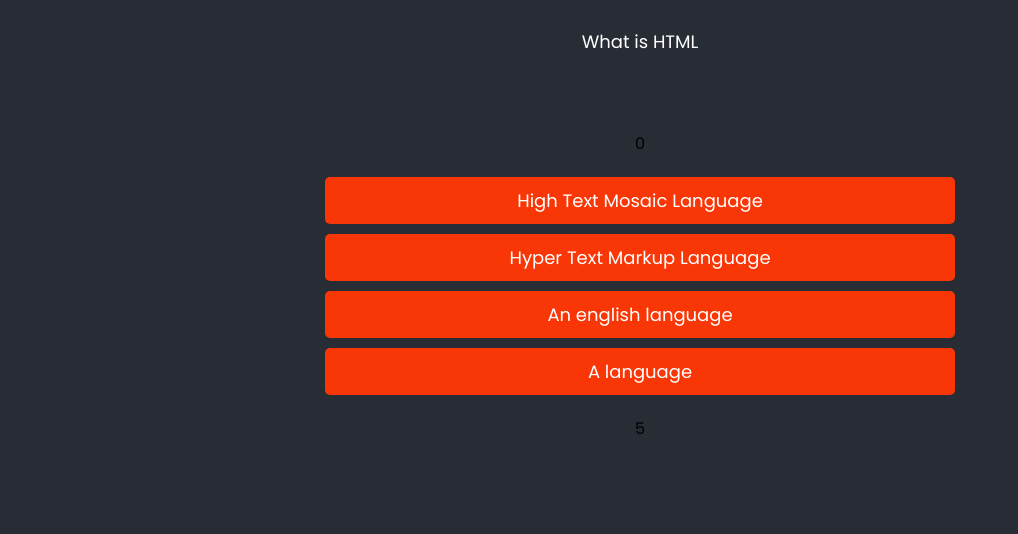
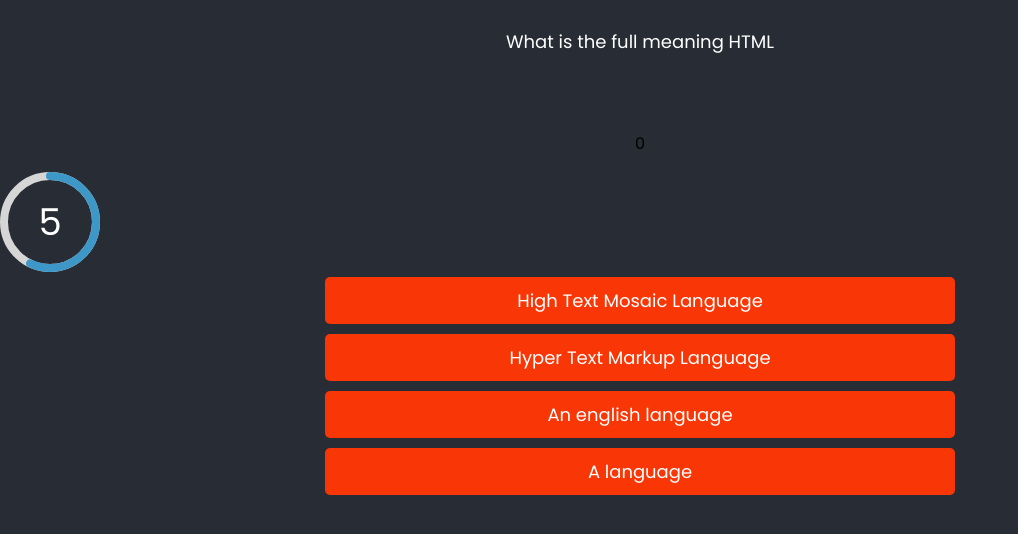
Before and after one commit to SolomonYakubu/quizzify, a React (Create React App) app: page / in a window 1280 px wide. Shown: the top 534 px of the page, without its empty margins (0-1018 px from the left). Built offline with nearby package versions, Linux system fonts and the light colour scheme; a web font is replaced by a local one.

Commit message:
Some changes

```diff
--- a/package.json
+++ b/package.json
@@ -5,6 +5,7 @@
   "dependencies": {
     "cra-template": "1.0.3",
     "react": "^16.13.1",
+    "react-circular-progressbar": "^2.0.3",
     "react-dom": "^16.13.1",
     "react-scripts": "3.4.1"
   },
--- a/src/components/Content.js
+++ b/src/components/Content.js
@@ -32,11 +32,13 @@ const Content = () => {
 		};
 	}, []);
 	if (time === 0) {
-		setTime(10);
-		next();
+		setTimeout(() => {
+			setTime(10);
+			next();
+		}, 300);
 	}
 	const validate = (e) => {
-		if (e.toString() === correct.toString()) {
+		if (e.toString().toLowerCase() === correct.toString().toLowerCase()) {
 			console.log("correct");
 			setCorrect(true);
 			setScore(score + 1);
@@ -48,7 +50,7 @@ const Content = () => {
 			setCorrect(false);
 			setTime(10);
 			next();
-		}, 1000);
+		}, 400);
 		clearInterval(timer);
 	};
 
@@ -56,9 +58,8 @@ const Content = () => {
 		<div>
 			<Display question={quest} />
 			<p>{score}</p>
+			<Controls time={time} />
 			<Options options={option} validate={validate} correct={correctOption} />
-			<Controls />
-			<p>{time}</p>
 		</div>
 	);
 };
--- a/src/components/Controls.js
+++ b/src/components/Controls.js
@@ -1,13 +1,24 @@
-import React,{Component} from 'react';
+import React from "react";
 
-
-class Controls extends Component {
-  render(){
-  return (
-    <div>
-
-    </div>
-  );
-}
+import {
+	CircularProgressbar,
+	CircularProgressbarWithChildren,
+} from "react-circular-progressbar";
+import "react-circular-progressbar/dist/styles.css";
+function Controls(props) {
+	return (
+		<div>
+			<div style={{ width: "100px", color: "#fff" }}>
+				<CircularProgressbarWithChildren
+					value={props.time}
+					maxValue={10}
+					strokeWidth={8}
+					//styles={{ width: "20px" }}
+				>
+					<div style={{ fontSize: "37px", color: "#fff" }}>{props.time}</div>
+				</CircularProgressbarWithChildren>
+			</div>
+		</div>
+	);
 }
 export default Controls;
--- a/src/components/Options.js
+++ b/src/components/Options.js
@@ -7,8 +7,8 @@ const Options = (props) => {
 			<div className="options-container">
 				{option.map((opt) => (
 					<button
-						className="option-btn"
-						style={props.correct ? { background: "green" } : null}
+						className={props.correct ? "option-btn correct" : "option-btn"}
+						//	style={props.correct ? { background: "green" } : null}
 						value={opt.opt}
 						key={Math.random() * 20000}
 						onClick={(e) => props.validate(e.target.value)}
--- a/src/components/QuestionStore.js
+++ b/src/components/QuestionStore.js
@@ -1,6 +1,6 @@
 const questions = [
 	{
-		question: "What is HTML",
+		question: "What is the full meaning HTML",
 		options: [
 			{ opt: "High Text Mosaic Language" },
 			{ opt: "Hyper Text Markup Language" },
@@ -22,47 +22,47 @@ const questions = [
 		id: 2,
 	},
 	{
-		question: "Wt is js",
+		question: "Which year was Node.js released?",
 		options: [
-			{ opt: "A scripting language" },
-			{ opt: "A markup language" },
-			{ opt: "An english language" },
-			{ opt: "A language" },
+			{ opt: "2010" },
+			{ opt: "2016" },
+			{ opt: "2009" },
+			{ opt: "2004" },
 		],
-		correct: "A scripting language",
+		correct: "2009",
 		id: 3,
 	},
 	{
-		question: "Wjs",
+		question: "What is || in Javascript",
 		options: [
-			{ opt: "A scripting language" },
-			{ opt: "A markup language" },
-			{ opt: "An english language" },
-			{ opt: "A language" },
+			{ opt: "and" },
+			{ opt: "either" },
+			{ opt: "with" },
+			{ opt: "or" },
 		],
-		correct: "A scripting language",
+		correct: "or",
 		id: 4,
 	},
 	{
-		question: "Whas",
+		question: "What is the full meaning of NPM?",
 		options: [
-			{ opt: "A scripting language" },
-			{ opt: "A markup language" },
-			{ opt: "An english language" },
-			{ opt: "A language" },
+			{ opt: "Node Package Manager" },
+			{ opt: "Nano Particle Motion" },
+			{ opt: "Node Plugin Manager" },
+			{ opt: "Node Package Mongo" },
 		],
-		correct: "A scripting language",
+		correct: "Node Package Manager",
 		id: 5,
 	},
 	{
-		question: "Whjs",
+		question: "The following are asynchronous programming concepts except",
 		options: [
-			{ opt: "A scripting language" },
-			{ opt: "A markup language" },
-			{ opt: "An english language" },
-			{ opt: "A language" },
+			{ opt: "callbacks" },
+			{ opt: "fufil" },
+			{ opt: "Promises" },
+			{ opt: "async/await" },
 		],
-		correct: "A scripting language",
+		correct: "Fufil",
 		id: 6,
 	},
 ];
```
Also changed, not shown: 1 other file (tests, documents, lock files or other folders).
